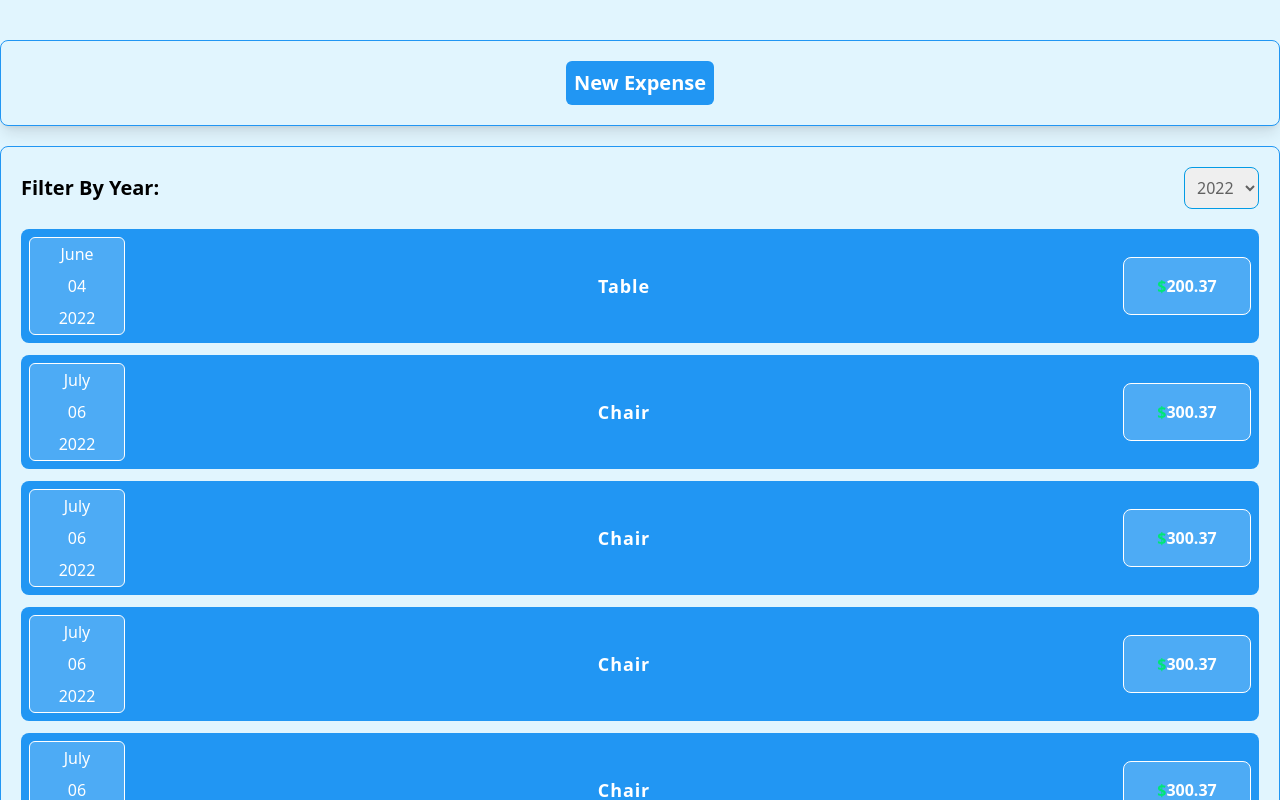
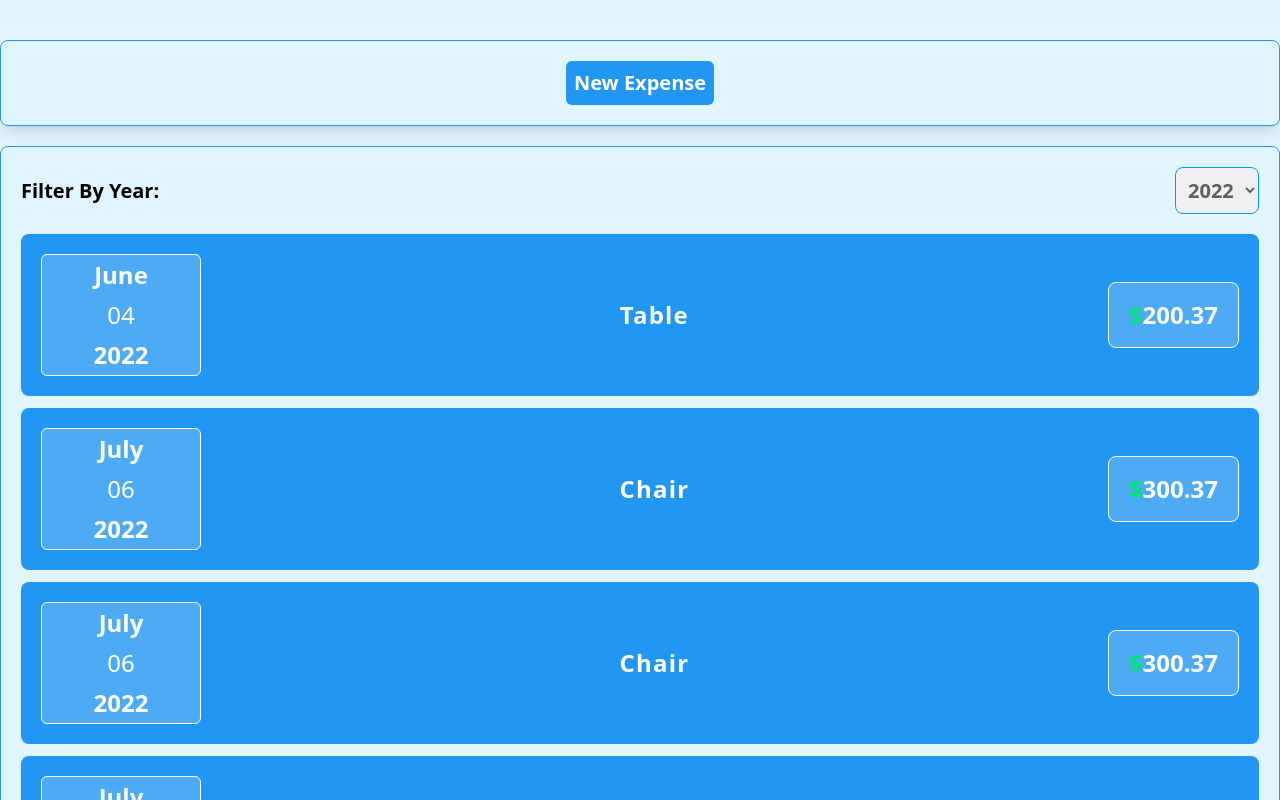
Before and after one commit to mojahid-belaman/Expense, a React (Create React App) app: page / in a window 1280 px wide. Built offline with nearby package versions, Linux system fonts and the light colour scheme.

Commit message:
update components contain in folder expense

```diff
--- a/src/components/expense/ExpenseDate.js
+++ b/src/components/expense/ExpenseDate.js
@@ -7,10 +7,10 @@ const ExpenseDate = ({date}) => {
   const year = newDate.getFullYear().toString();
 
   return (
-    <div className="py-1 w-24 flex space-y-2 flex-col items-center text-white bg-[#4dabf5] border border-white rounded-md">
-      <div>{month}</div>
+    <div className="py-1 w-40 flex space-y-2 flex-col items-center text-white bg-[#4dabf5] border border-white rounded-md">
+      <div className="font-bold">{month}</div>
       <div>{day}</div>
-      <div>{year}</div>
+      <div className="font-bold">{year}</div>
     </div>
   );
 };
--- a/src/components/expense/ExpenseFilter.js
+++ b/src/components/expense/ExpenseFilter.js
@@ -8,7 +8,7 @@ const ExpenseFilter = (props) => {
   return (
     <div className='flex justify-between items-center mb-5'>
         <Label text={'Filter By Year: '}/>
-        <select className='p-2 rounded-lg outline-none border border-[#039be5] text-[#616161]' select={props.selected} onChange={funcChangeFilter}>
+        <select className='p-2 rounded-lg outline-none border border-[#039be5] text-[#616161] font-semibold text-xl' select={props.selected} onChange={funcChangeFilter}>
             <option value="2022">2022</option>
             <option value="2021">2021</option>
             <option value="2020">2020</option>
--- a/src/components/expense/ExpenseItem.js
+++ b/src/components/expense/ExpenseItem.js
@@ -3,10 +3,10 @@ import ExpenseDate from "./ExpenseDate";
 
 const ExpenseItem = ({ title, price, date }) => {
   return (
-    <li className="mb-3 rounded-lg flex flex-col md:flex-row justify-around items-center bg-secondary p-2">
+    <li className="mb-3 p-5 text-2xl rounded-lg flex flex-wrap flex-col space-y-5 md:space-y-0 md:flex-row justify-around items-center bg-secondary">
       <ExpenseDate date={date} />
-      <h2 className="flex-1 text-center font-bold tracking-wider text-white text-lg">{title}</h2>
-      <div className="px-5 py-4 w-32 text-center border border-white rounded-lg font-bold text-white bg-[#4dabf5]">
+      <h2 className="flex-1 text-center font-bold tracking-wider text-white">{title}</h2>
+      <div className="px-5 py-4 w-fit text-center border border-white rounded-lg font-bold text-white bg-[#4dabf5]">
         <span className="text-[#00e676]">$</span>
         {price}
       </div>
--- a/src/components/expense/ExpenseList.js
+++ b/src/components/expense/ExpenseList.js
@@ -3,7 +3,7 @@ import ExpenseItem from "./ExpenseItem";
 
 const ExpenseList = (props) => {
   if (props.items.length === 0)
-    return <h2 className="bg-secondary text-white font-bold text-lg text-center py-2 rounded-md border border-white">Found No Expenses.</h2>;
+    return <h2 className="bg-secondary text-white font-bold text-2xl text-center py-2 rounded-md border border-white">Found No Expenses.</h2>;
 
   return (
     <ul className="">
```
